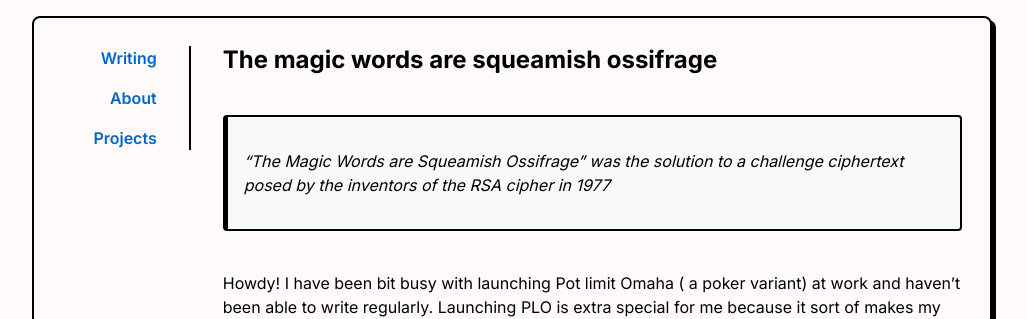
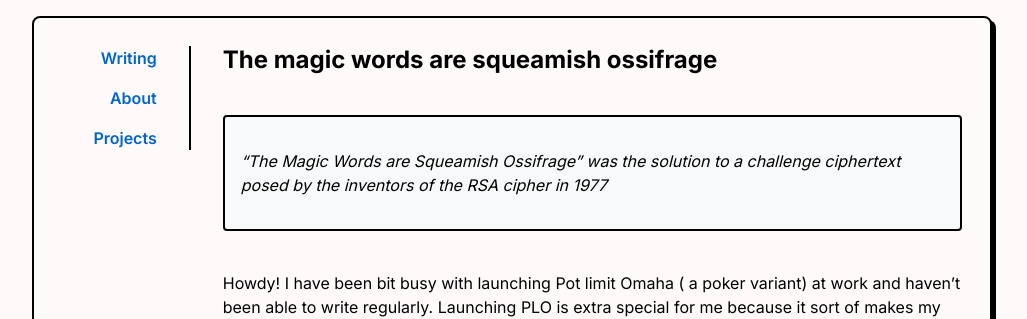
Before and after one commit to r-nikhil/r-nikhil.github.io, a Jekyll site: the page built from _posts/2022-10-12-wolfram-crypto.md, in a window 1280 px wide. Shown: the top 319 px of the page, without its empty margins (128-1155 px from the left). Built offline with Jekyll 4.4.1, drawn with Linux system fonts in a browser that asks for light colours.

Commit message:
Assistant checkpoint: Removed left border shadow from blockquotes
Assistant generated file changes:
- _sass/_main.scss: Remove the left border shadow from blockquotes

---

User prompt:

there is still shadow on the left side

Replit-Commit-Author: Assistant
Replit-Commit-Session-Id: fee97973-b0f3-4eb0-a521-b49be50fafbb

```diff
--- a/_sass/_main.scss
+++ b/_sass/_main.scss
@@ -144,7 +144,6 @@ header, section {
 blockquote {
 	font-style: italic;
     border: 2px solid var(--border-color);
-    border-left: 5px solid var(--border-color);
     padding: 1rem;
     margin: 1.5rem 0;
     background-color: var(--blockquote-bg);
```
